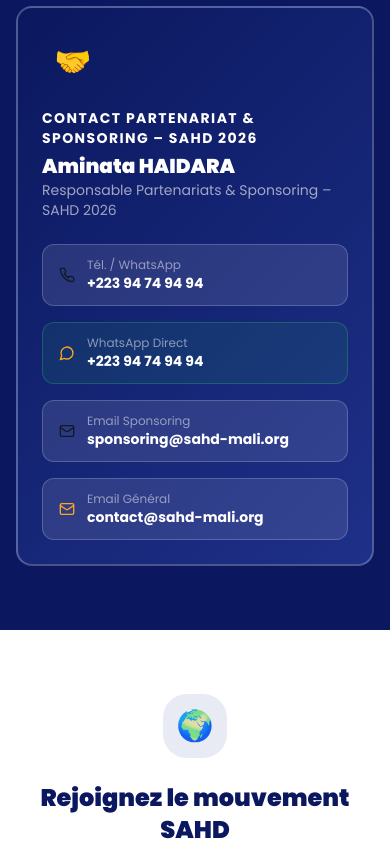
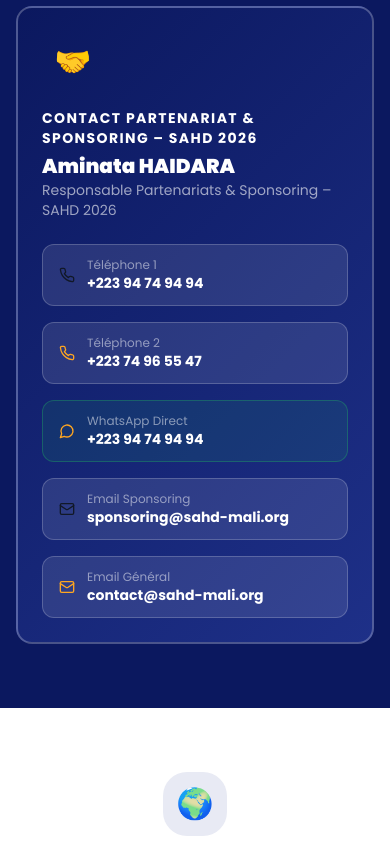
Before and after one commit to Ibwaigalo/sahd-platform, a Next.js app: page / in a window 390 px wide. Shown: the part 5855-6696 px from the top of the page. Built offline with nearby package versions, Linux system fonts and the light colour scheme; no server answers.

Commit message:
feat: add second contact phone number

```diff
--- a/app/contact/page.tsx
+++ b/app/contact/page.tsx
@@ -43,6 +43,7 @@
               {[
                 { icon: Mail, label: t.contact.email_label, value: contactSponsoring.email2, href: `mailto:${contactSponsoring.email2}` },
                 { icon: Phone, label: t.contact.phone_label, value: contactSponsoring.phone, href: `tel:${contactSponsoring.phone}` },
+                { icon: Phone, label: t.contact.phone_label2, value: contactSponsoring.phone2, href: `tel:${contactSponsoring.phone2}` },
                 { icon: MapPin, label: t.contact.address_label, value: t.contact.address_value, href: '#' },
               ].map(({ icon: Icon, label, value, href }) => (
                 <a key={label} href={href} className="flex items-start gap-4 p-4 bg-gray-50 rounded-2xl hover:bg-primary-50 transition-colors group">
--- a/components/ui/SponsoringContactCard.tsx
+++ b/components/ui/SponsoringContactCard.tsx
@@ -25,8 +25,17 @@
             className="flex items-center gap-3 bg-white/10 hover:bg-white/20 border border-white/20 rounded-xl px-4 py-3 transition-all group">
             <Phone size={16} className="text-accent-gold flex-shrink-0" />
             <div>
-              <div className="text-white/50 text-xs">Tél. / WhatsApp</div>
+              <div className="text-white/50 text-xs">Téléphone 1</div>
               <div className="text-white font-bold text-sm group-hover:text-accent-gold transition-colors">{contactSponsoring.phone}</div>
+            </div>
+          </a>
+
+          <a href={`tel:${contactSponsoring.phone2}`}
+            className="flex items-center gap-3 bg-white/10 hover:bg-white/20 border border-white/20 rounded-xl px-4 py-3 transition-all group">
+            <Phone size={16} className="text-accent-orange flex-shrink-0" />
+            <div>
+              <div className="text-white/50 text-xs">Téléphone 2</div>
+              <div className="text-white font-bold text-sm group-hover:text-accent-orange transition-colors">{contactSponsoring.phone2}</div>
             </div>
           </a>
 
--- a/lib/mock-data.ts
+++ b/lib/mock-data.ts
@@ -304,7 +304,9 @@
   name: 'Aminata HAIDARA',
   title: 'Responsable Partenariats & Sponsoring – SAHD 2026',
   phone: '+223 94 74 94 94',
+  phone2: '+223 74 96 55 47',
   whatsapp: '+223 94 74 94 94',
+  whatsapp2: '+223 74 96 55 47',
   email: 'sponsoring@sahd-mali.org',
   email2: 'contact@sahd-mali.org',
   address: 'Bamako, Mali',
--- a/messages/en.json
+++ b/messages/en.json
@@ -110,7 +110,8 @@
     "desc": "A question? A partnership project? We are here to support you.",
     "coordinates": "Our contact details",
     "email_label": "General email",
-    "phone_label": "Phone",
+    "phone_label": "Phone 1",
+    "phone_label2": "Phone 2",
     "address_label": "Address",
     "address_value": "Congress Palace, Bamako, Mali",
     "sponsoring_title": "Sponsorship & Partnership Contact",
--- a/messages/fr.json
+++ b/messages/fr.json
@@ -110,7 +110,8 @@
     "desc": "Une question ? Un projet de partenariat ? Nous sommes là pour vous accompagner.",
     "coordinates": "Nos coordonnées",
     "email_label": "Email général",
-    "phone_label": "Téléphone",
+    "phone_label": "Téléphone 1",
+    "phone_label2": "Téléphone 2",
     "address_label": "Adresse",
     "address_value": "Palais des Congrès, Bamako, Mali",
     "sponsoring_title": "Contact Sponsoring & Partenariats",
```
